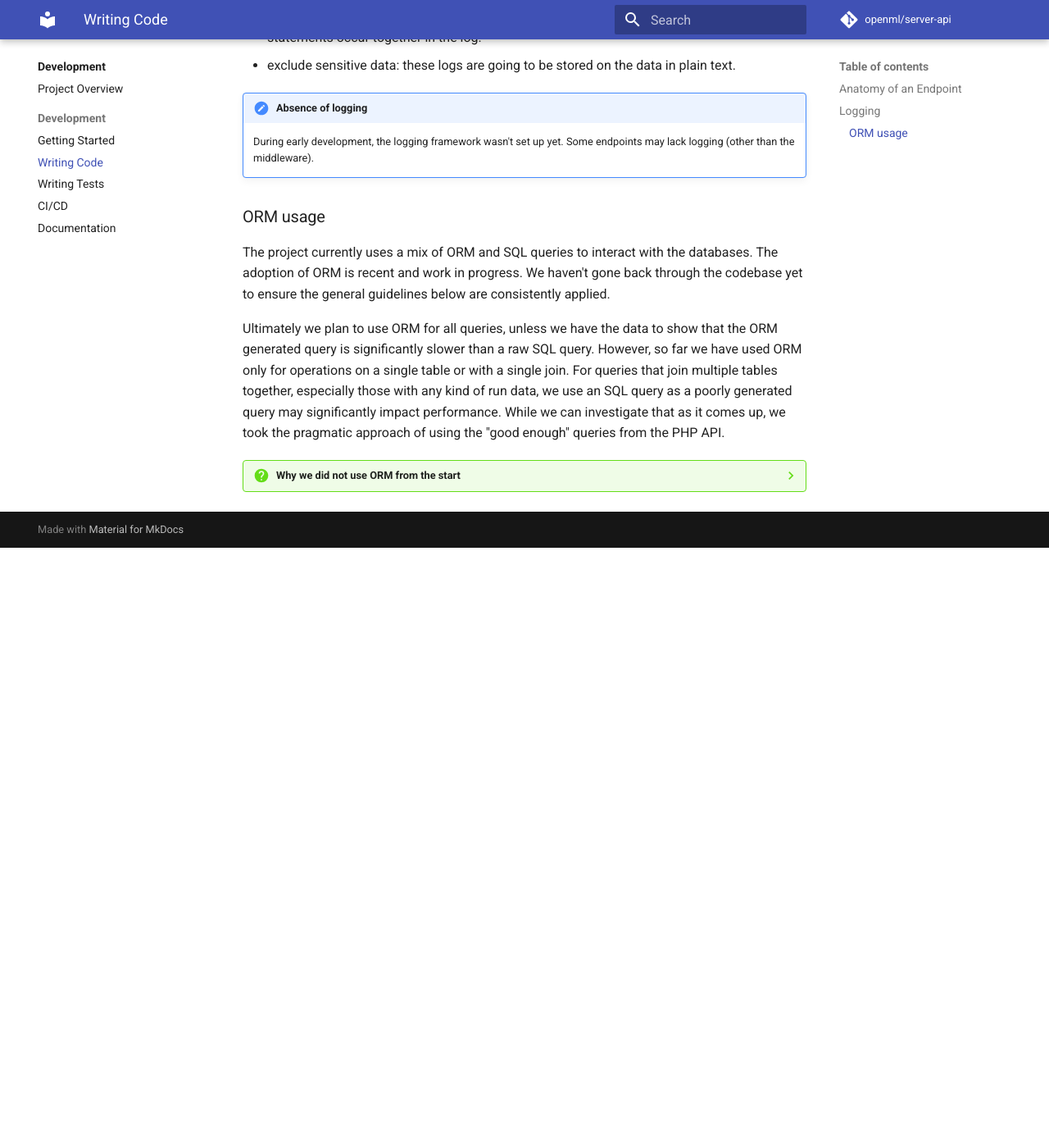
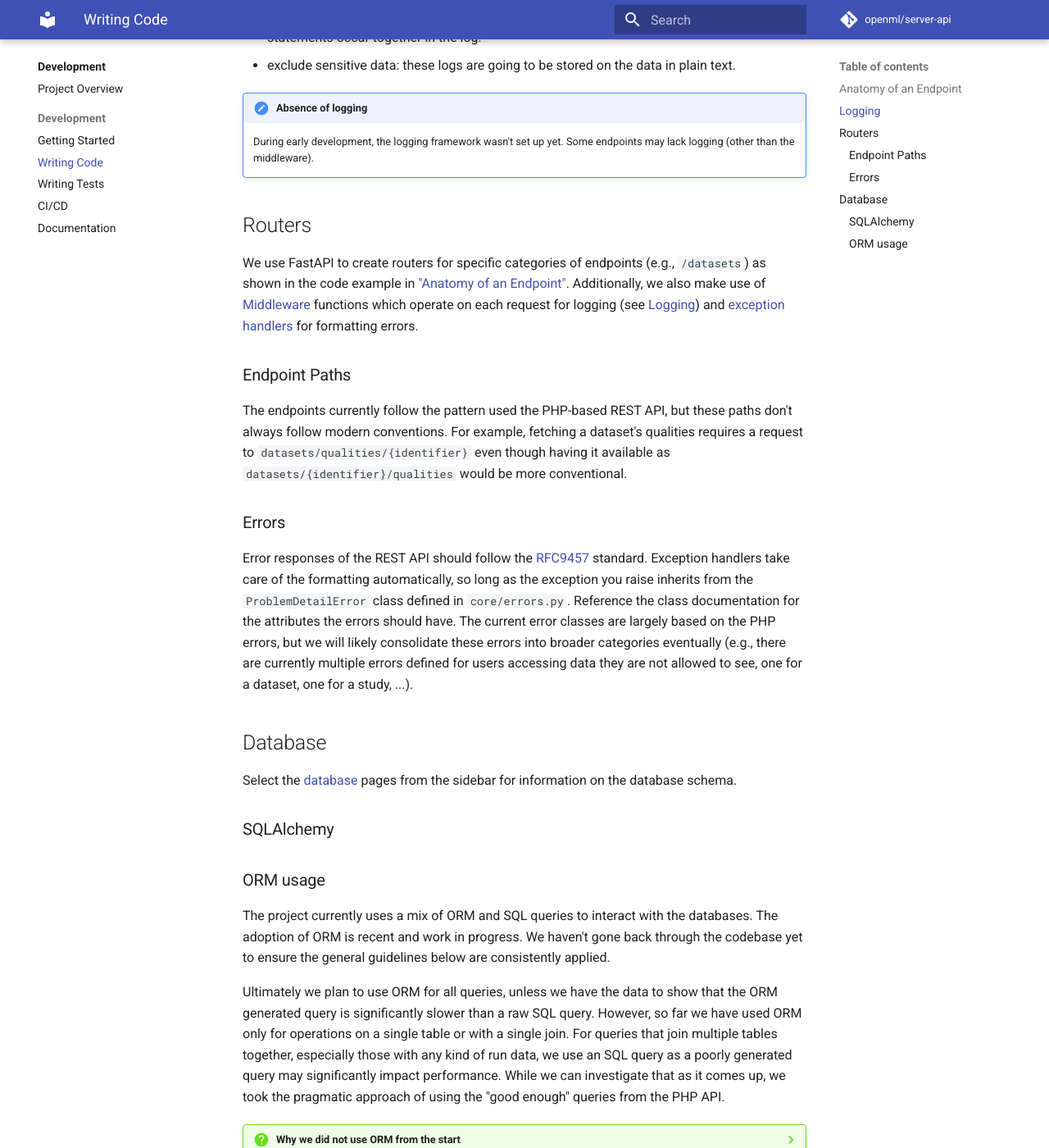
Before and after one commit to openml/server-api, an MkDocs documentation site: the page built from docs/development/code.md, in a window 1280 px wide and 1400 px high, scrolled down 2832 px. Shown: the whole window at 82% size. Built offline with MkDocs 1.6.1 and Material for MkDocs 9.7.7, drawn with Linux system fonts in a browser that asks for light colours; comment, search, counter and statistics services are not loaded; before the commit the page ends 3500 px from its top, so only the background shows below that.

Commit message:
More notes

```diff
--- a/docs/development/code.md
+++ b/docs/development/code.md
@@ -121,6 +121,30 @@ Additional messages may be added at your discretion, following these guidelines:
     During early development, the logging framework wasn't set up yet.
     Some endpoints may lack logging (other than the middleware).
 
+## Routers
+
+We use FastAPI to create routers for specific categories of endpoints (e.g., `/datasets`) as shown in the code example in ["Anatomy of an Endpoint"](#anatomy-of-an-endpoint).
+Additionally, we also make use of [Middleware](https://fastapi.tiangolo.com/reference/middleware/) functions which operate on each request for logging (see [Logging](#logging)) and [exception handlers](https://fastapi.tiangolo.com/tutorial/handling-errors/#install-custom-exception-handlers) for formatting errors.
+
+### Endpoint Paths
+
+The endpoints currently follow the pattern used the PHP-based REST API, but these paths don't always follow modern conventions.
+For example, fetching a dataset's qualities requires a request to `datasets/qualities/{identifier}` even though having it available as `datasets/{identifier}/qualities` would be more conventional.
+
+### Errors
+
+Error responses of the REST API should follow the [RFC9457](https://www.rfc-editor.org/rfc/rfc9457.html) standard.
+Exception handlers take care of the formatting automatically, so long as the exception you raise inherits from the `ProblemDetailError` class defined in `core/errors.py`.
+Reference the class documentation for the attributes the errors should have.
+The current error classes are largely based on the PHP errors, but we will likely consolidate these errors into broader categories eventually (e.g., there are currently multiple errors defined for users accessing data they are not allowed to see, one for a dataset, one for a study, ...).
+
+## Database
+
+Select the [database](database/index.md) pages from the sidebar for information on the database schema.
+
+### SQLAlchemy
+
+
 ### ORM usage
 
 The project currently uses a mix of ORM and SQL queries to interact with the databases.
```
